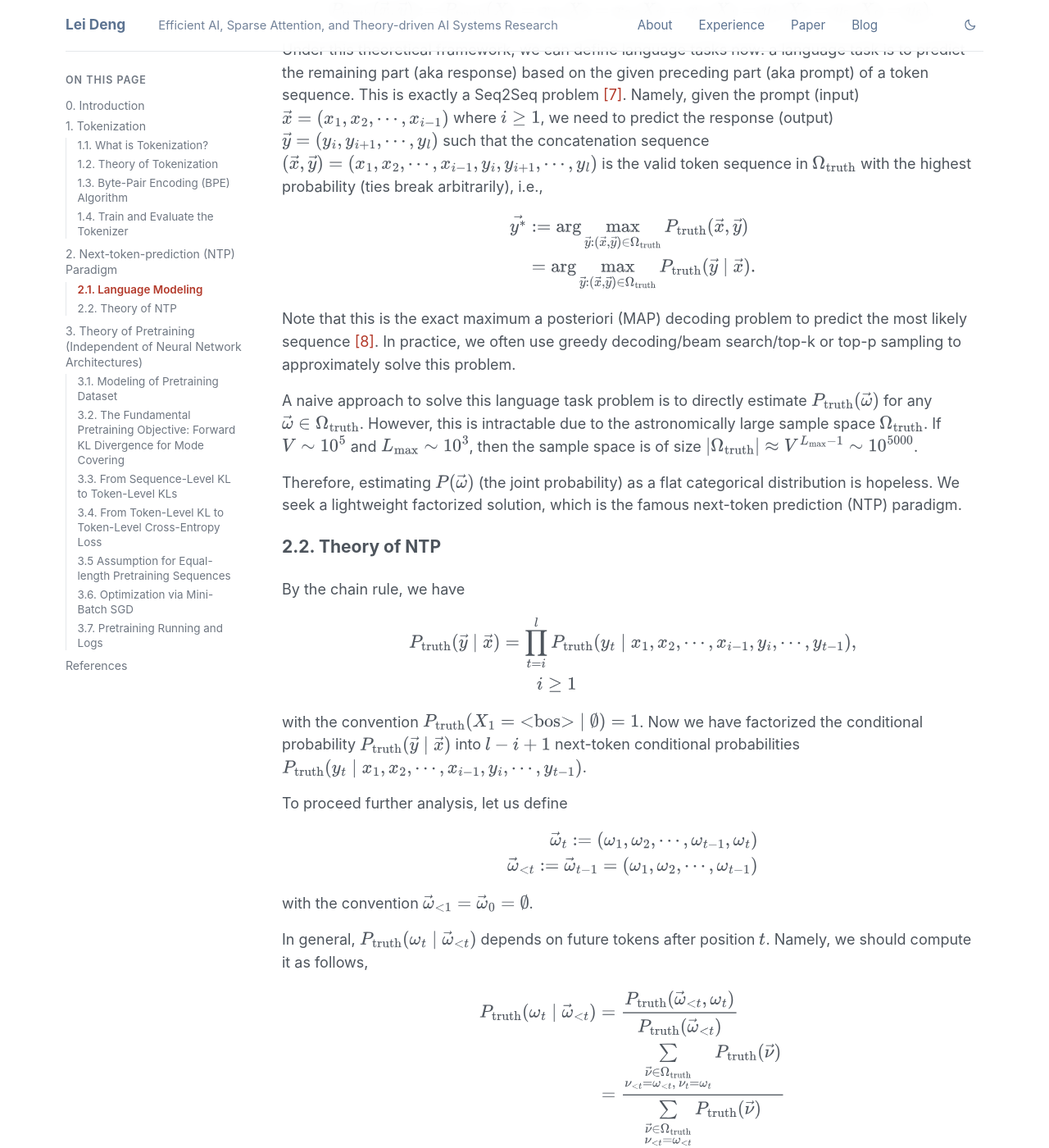
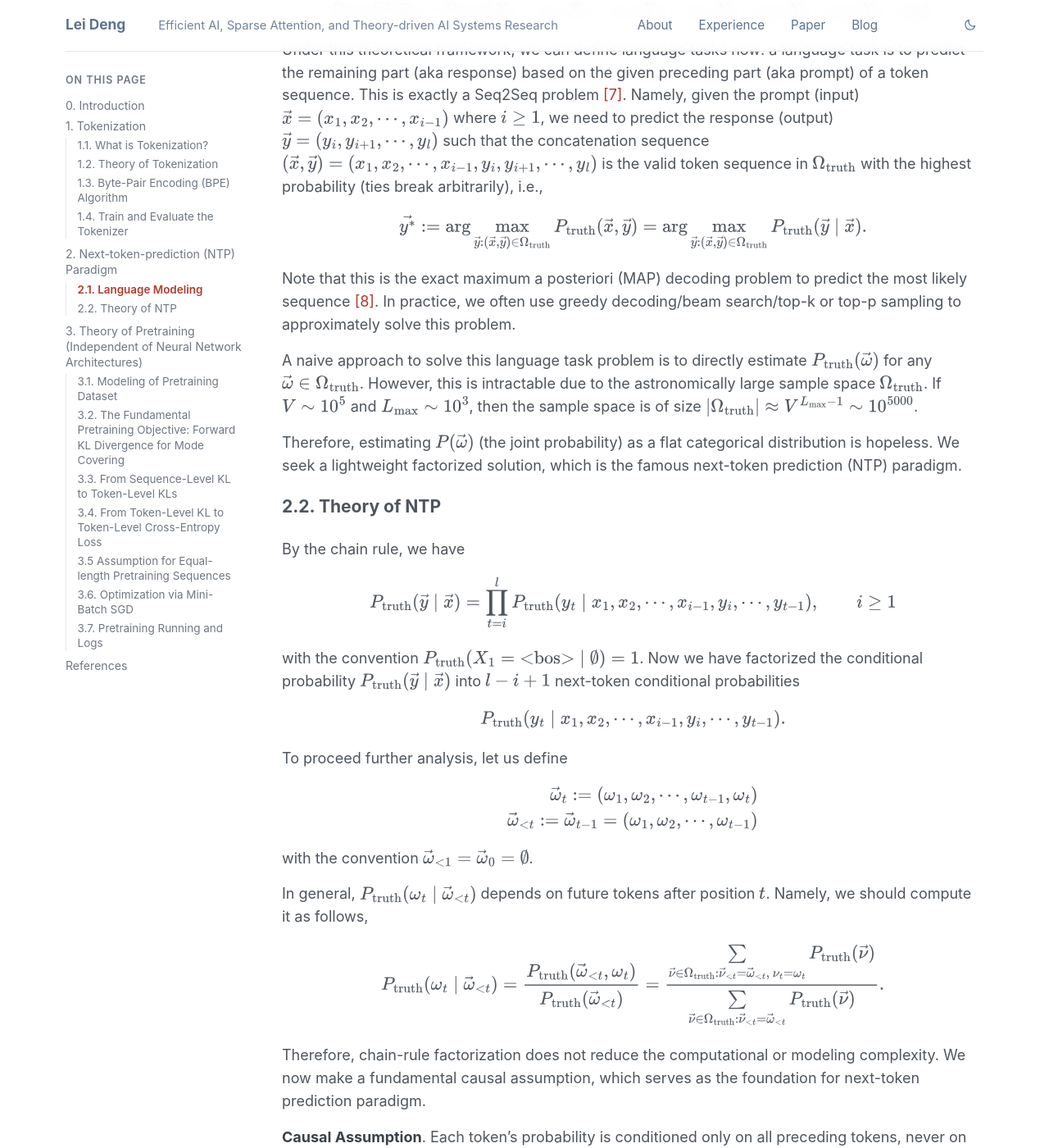
Before and after one commit to leideng/leideng.github.io, a Jekyll site: the page built from _posts/2026-06-02-nanochat-ascend-part1.md, in a window 1280 px wide and 1400 px high, scrolled down 13281 px. Shown: the whole window at 82% size. Built offline with Jekyll 4.4.1, drawn with Linux system fonts in a browser that asks for light colours.

Commit message:
modify more latex equation formats

```diff
--- a/_posts/2026-06-02-nanochat-ascend-part1.md
+++ b/_posts/2026-06-02-nanochat-ascend-part1.md
@@ -640,8 +640,8 @@ the valid token sequence in {::nomarkdown}$\Omega_{\text{truth}}${:/nomarkdown}
 $$
 \begin{aligned}
 \vec{y^*}
-&:= \arg\max_{\vec{y}: (\vec{x},\vec{y}) \in \Omega_{\text{truth}}}  P_{\text{truth}}( \vec{x},\vec{y} ) \\
-&= \arg\max_{\vec{y}: (\vec{x},\vec{y}) \in \Omega_{\text{truth}}}  P_{\text{truth}} ( \vec{y} \mid \vec{x} ).
+&:= \arg\max_{\vec{y}: (\vec{x},\vec{y}) \in \Omega_{\text{truth}}}  P_{\text{truth}}( \vec{x},\vec{y} )
+= \arg\max_{\vec{y}: (\vec{x},\vec{y}) \in \Omega_{\text{truth}}}  P_{\text{truth}} ( \vec{y} \mid \vec{x} ).
 \end{aligned}
 $$
 
@@ -661,14 +661,17 @@ By the chain rule, we have
 $$
 \begin{aligned}
 P_{\text{truth}} ( \vec{y} \mid \vec{x} )
-&= \prod_{t=i}^{l} P_{\text{truth}} (y_t \mid x_1,x_2,\cdots,x_{i-1}, y_i, \cdots, y_{t-1}), \\
-&\qquad i \ge 1
+&= \prod_{t=i}^{l} P_{\text{truth}} (y_t \mid x_1,x_2,\cdots,x_{i-1}, y_i, \cdots, y_{t-1}),  \qquad i \ge 1
 \end{aligned}
 $$
 
 with the convention {::nomarkdown}$P_{\text{truth}}(X_1 = \text{&lt;bos&gt;} \mid \emptyset) = 1${:/nomarkdown}.
 Now we have factorized the conditional probability {::nomarkdown}$P_{\text{truth}} ( \vec{y} \mid \vec{x} )${:/nomarkdown} into $l-i+1$ next-token
-conditional probabilities {::nomarkdown}$P_{\text{truth}} (y_t \mid x_1,x_2,\cdots,x_{i-1}, y_i, \cdots, y_{t-1})${:/nomarkdown}.
+conditional probabilities
+
+$$
+P_{\text{truth}} (y_t \mid x_1,x_2,\cdots,x_{i-1}, y_i, \cdots, y_{t-1}).
+$$
 
 
 To proceed further analysis, let us define
@@ -687,14 +690,15 @@ In general, {::nomarkdown}$P_{\text{truth}} (\omega_t \mid \vec{\omega}_{\lt t})
 $$
 \begin{aligned}
 P_{\text{truth}} (\omega_t \mid \vec{\omega}_{\lt t})
-&= \frac{P_{\text{truth}} (\vec{\omega}_{\lt t}, \omega_t)}{P_{\text{truth}} (\vec{\omega}_{\lt t})} \\
-&= \frac{
-\sum\limits_{\substack{\vec{\nu} \in \Omega_{\text{truth}} \\ \nu_{\lt t} = \omega_{\lt t},\, \nu_t=\omega_t}}
-P_{\text{truth}} (\vec{\nu})
-}{
-\sum\limits_{\substack{\vec{\nu} \in \Omega_{\text{truth}} \\ \nu_{\lt t} = \omega_{\lt t}}}
+= \frac{P_{\text{truth}} (\vec{\omega}_{\lt t}, \omega_t)}{P_{\text{truth}} (\vec{\omega}_{\lt t})}
+= \frac{
+\sum\limits_{\substack{\vec{\nu} \in \Omega_{\text{truth}}: \vec{\nu}_{\lt t} = \vec{\omega}_{\lt t},\, \nu_t=\omega_t}}
 P_{\text{truth}} (\vec{\nu})
 }
+{
+\sum\limits_{\substack{\vec{\nu} \in \Omega_{\text{truth}}: \vec{\nu}_{\lt t} = \vec{\omega}_{\lt t}}}
+P_{\text{truth}} (\vec{\nu})
+}.
 \end{aligned}
 $$
 
```
